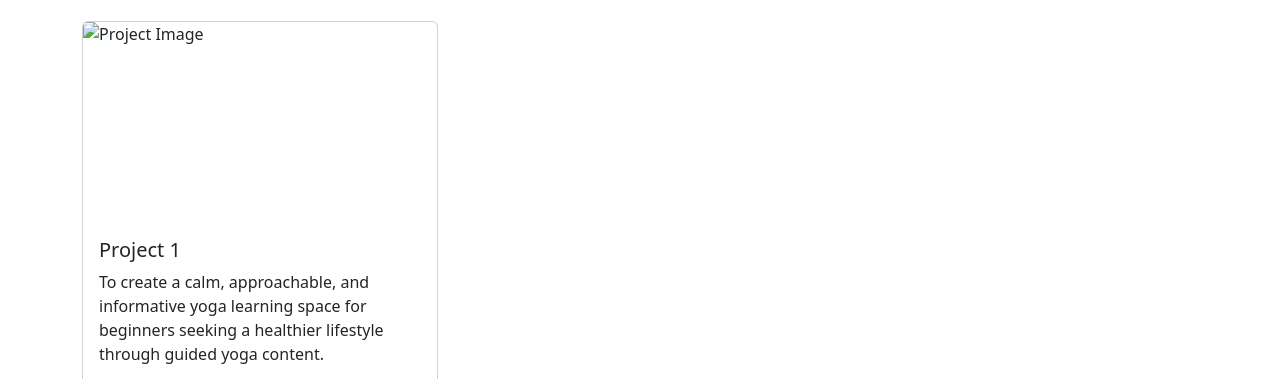
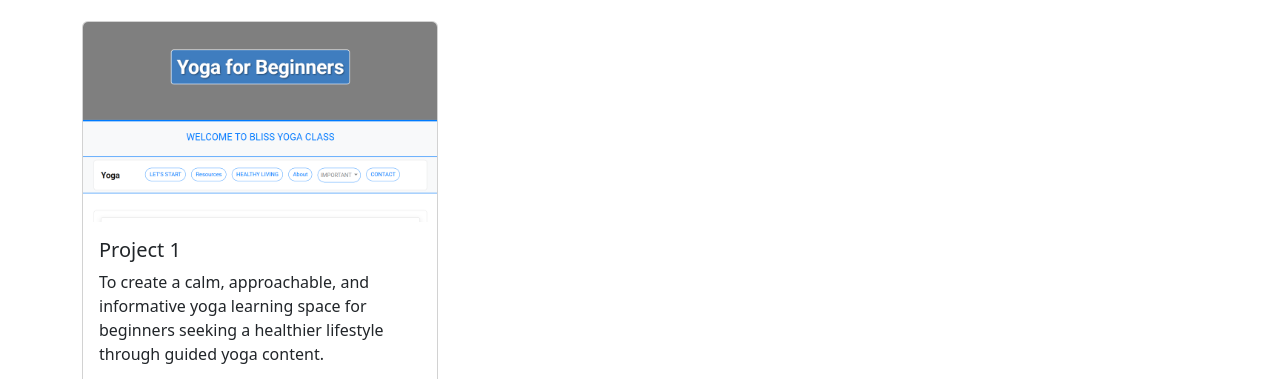
Before and after one commit to SolankiSir/my-portfolio, a plain HTML site: page index.html in a window 1280 px wide. Shown: the part 417-796 px from the top of the page. Drawn offline with nearby package versions, Linux system fonts and the light colour scheme; files whose address does not match are found by name.

Commit message:
Update index.html

```diff
--- a/index.html
+++ b/index.html
@@ -48,7 +48,7 @@
     <div class="row">
       <div class="col-md-4 mb-4">
         <div class="card h-100">
-          <img src=" image\Screenshot 2025-05-23 092757.png" class="card-img-top" alt="Project Image">
+          <img src="Screenshot 2025-05-23 092757.png" class="card-img-top" alt="Project Image">
           <div class="card-body">
             <h5 class="card-title">Project 1</h5>
             <p class="card-text">To create a calm, approachable, and informative yoga learning space for beginners seeking a healthier lifestyle through guided yoga content.
```
